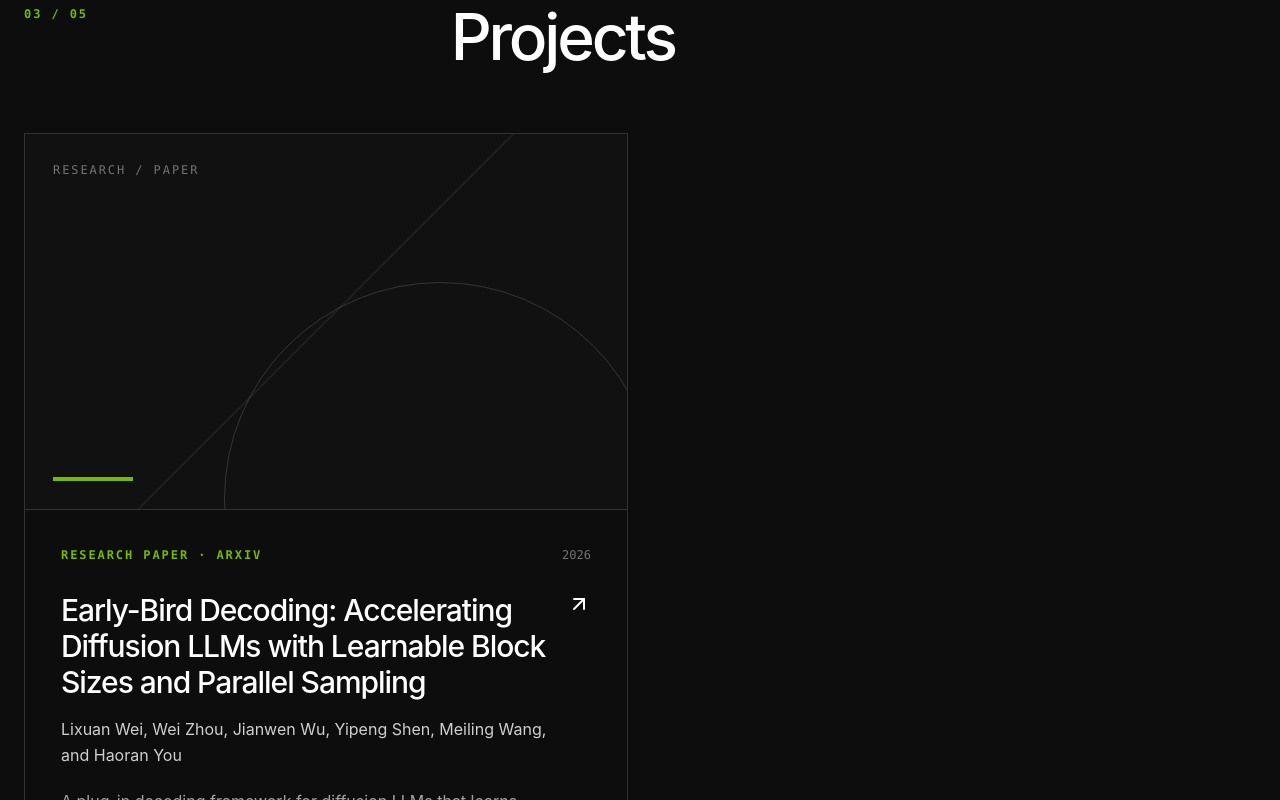
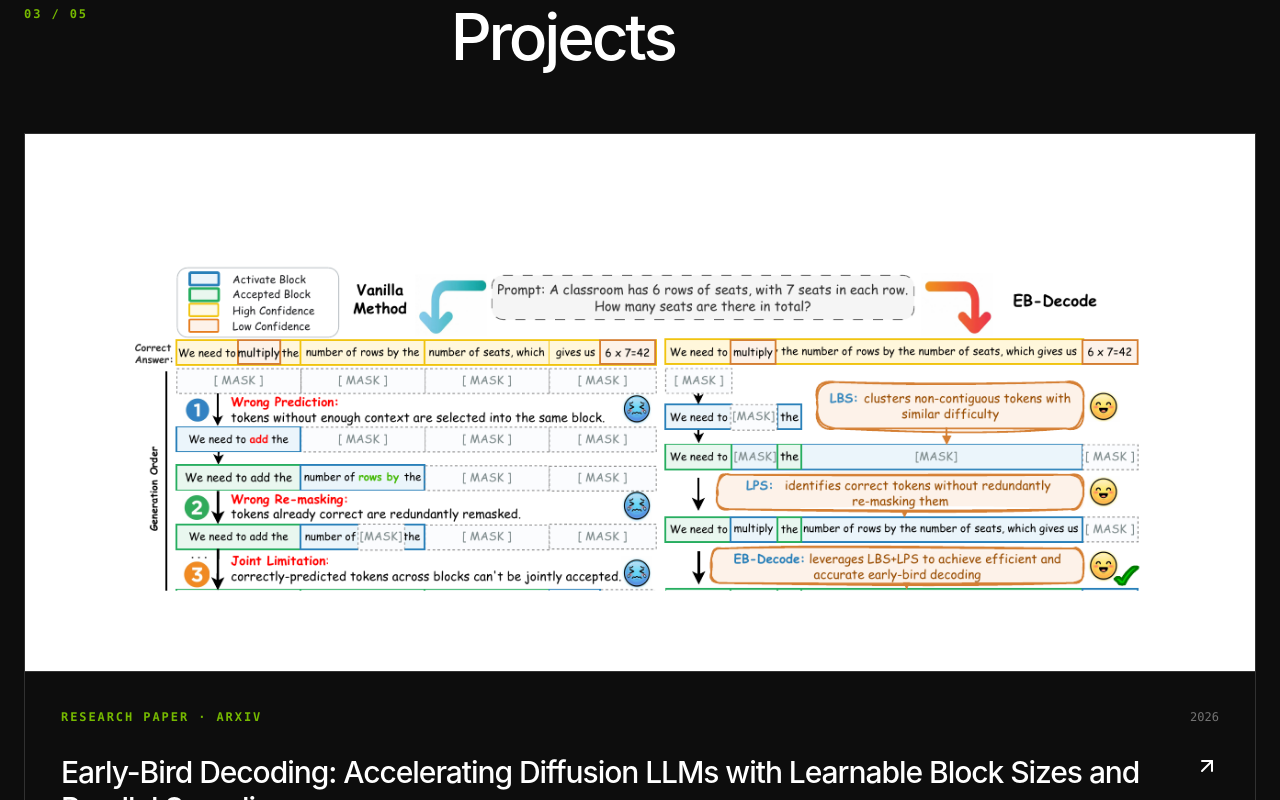
Before and after one commit to JianwenWuu/JianwenWuu.github.io, a Next.js app: page / in a window 1280 px wide. Shown: the part 2780-3580 px from the top of the page. Built offline with nearby package versions, Linux system fonts and the light colour scheme.

Commit message:
Add paper Figure 1 to project card

```diff
--- a/components/ProjectCard.tsx
+++ b/components/ProjectCard.tsx
@@ -8,14 +8,22 @@ export function ProjectCard({ project }: { project: ProjectItem }) {
 
   const card = (
     <article className="group h-full border border-white/15 bg-[#0d0d0d] transition-colors hover:bg-[#151515]">
-      <div className="relative aspect-[16/10] overflow-hidden border-b border-white/15 bg-[#111]">
+      <div
+        className={`relative overflow-hidden border-b border-white/15 bg-[#111] ${
+          project.imageContain ? 'aspect-[16/7]' : 'aspect-[16/10]'
+        }`}
+      >
         {project.image ? (
           <Image
             src={assetPath(project.image)}
             alt={`Preview of ${project.title}`}
             fill
             sizes="(min-width: 768px) 50vw, 100vw"
-            className="object-cover transition-transform duration-500 group-hover:scale-[1.03]"
+            className={`transition-transform duration-500 group-hover:scale-[1.02] ${
+              project.imageContain
+                ? 'bg-white object-contain p-3 sm:p-5'
+                : 'object-cover'
+            }`}
           />
         ) : (
           <div className="absolute inset-0 overflow-hidden" aria-hidden="true">
@@ -67,11 +75,15 @@ export function ProjectCard({ project }: { project: ProjectItem }) {
     </article>
   );
 
-  return href ? (
-    <a href={href} target="_blank" rel="noreferrer" className="block h-full">
-      {card}
-    </a>
-  ) : (
-    card
+  return (
+    <div className={`h-full ${project.featured ? 'md:col-span-2' : ''}`}>
+      {href ? (
+        <a href={href} target="_blank" rel="noreferrer" className="block h-full">
+          {card}
+        </a>
+      ) : (
+        card
+      )}
+    </div>
   );
 }
--- a/data/projects.ts
+++ b/data/projects.ts
@@ -4,6 +4,7 @@ export type ProjectItem = {
   authors?: string;
   description?: string;
   image?: string;
+  imageContain?: boolean;
   tags: string[];
   year: string;
   paperUrl?: string;
@@ -21,6 +22,8 @@ export const projects: ProjectItem[] = [
       'Lixuan Wei, Wei Zhou, Jianwen Wu, Yipeng Shen, Meiling Wang, and Haoran You',
     description:
       'A plug-in decoding framework for diffusion LLMs that learns variable-length blocks and position-aware parallel sampling, achieving up to 18.76× higher throughput than vanilla decoding with comparable accuracy.',
+    image: '/images/projects/early-bird-figure-1.png',
+    imageContain: true,
     tags: ['Diffusion LLMs', 'Efficient Inference', 'Parallel Decoding'],
     year: '2026',
     paperUrl: 'https://arxiv.org/abs/2609.16450',
```
Also changed, not shown: public/images/projects/early-bird-figure-1.png (added).
